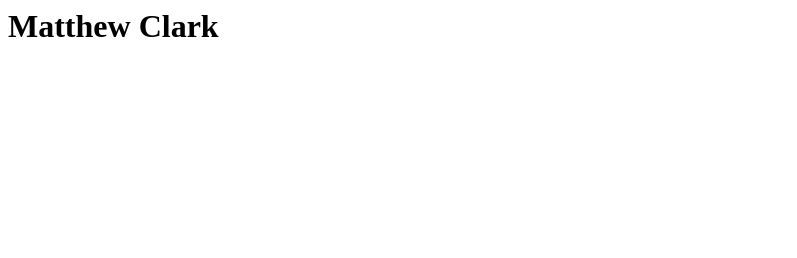
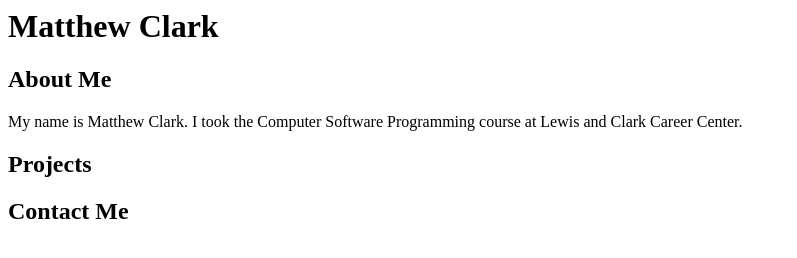
Before and after one commit to MClark269/Portfolio, a plain HTML site: page index.html in a window 1280 px wide. Shown: the whole page, without its empty margins (0-797 px from the left). Drawn offline with Linux system fonts and the light colour scheme.

Commit message:
Add files via upload

```diff
--- a/index.html
+++ b/index.html
@@ -1,5 +1,15 @@
 <html>
-  <body>
+<head>
+  <title> </title>
+  <link rel="stylesheet" href="styles.css">
+</head>
+<!-- BODY -->
+<body>
     <h1>Matthew Clark</h1>
+    <h2>About Me</h2>
+    <p>My name is Matthew Clark. I took the Computer Software Programming course at Lewis and Clark Career Center.</p>
+    <h2>Projects</h2>
+    <h2>Contact Me</h2>
+    <p></p>
   </body>
 </html>
```
